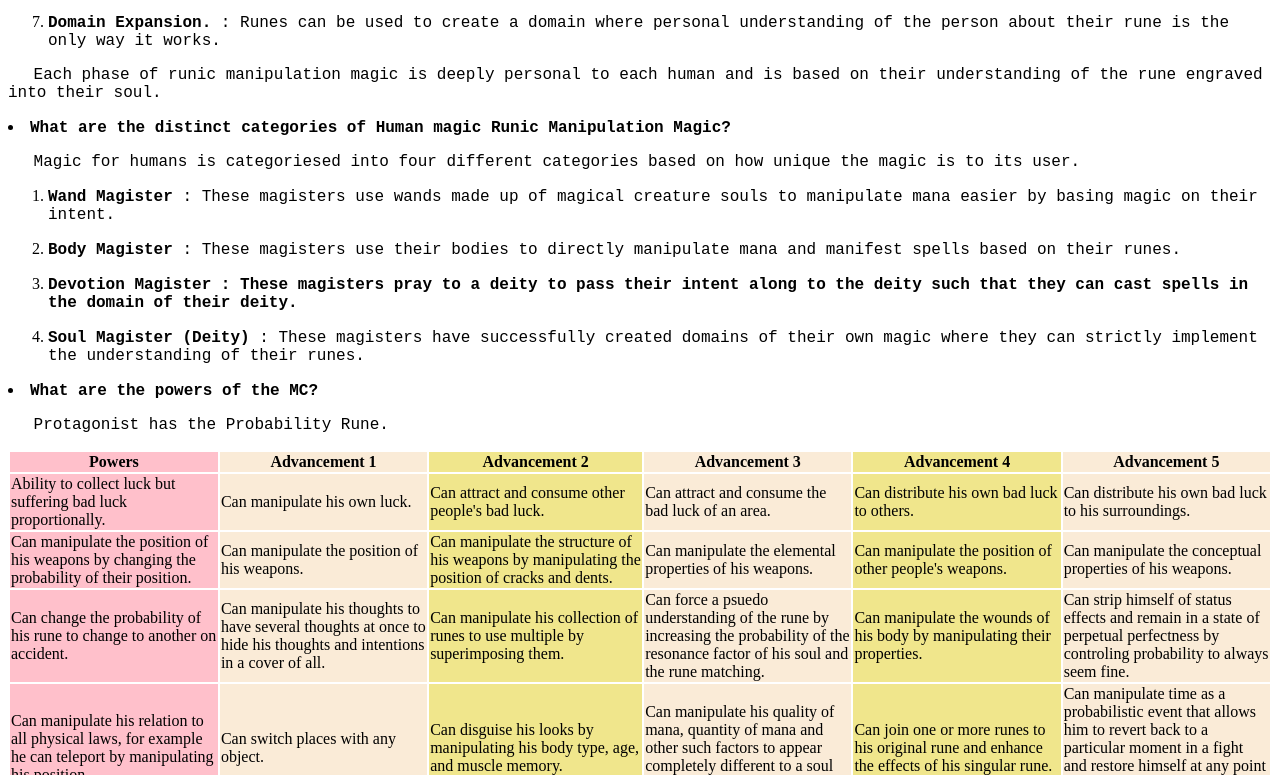
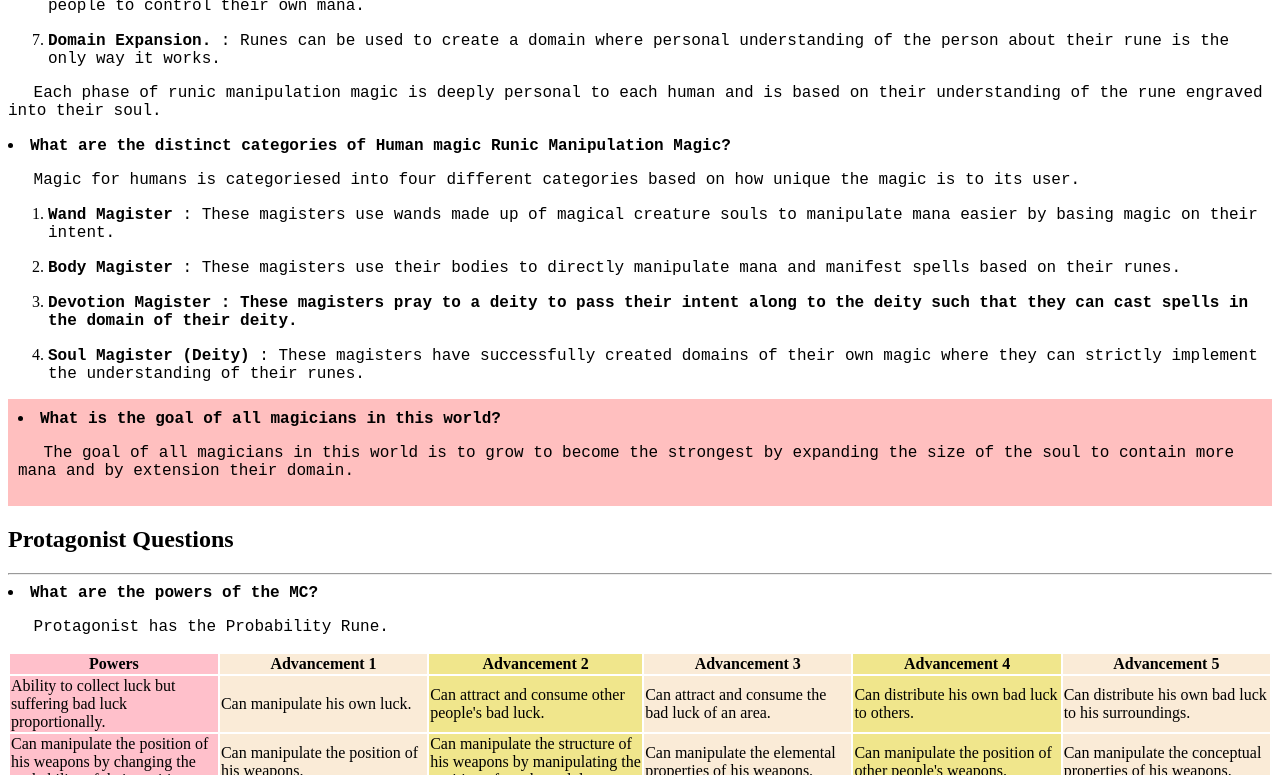
Before and after one commit to UtkarshJha329/Fantasy-Story, a plain HTML site: page FantatsyStory.html in a window 1280 px wide. Shown: the part 1877-2652 px from the top of the page. Drawn offline with Linux system fonts and the light colour scheme.

Commit message:
Minor Changes.
Basic questions added to clear things up like how magic works and the aim of all the magicians being to increase their soul size to expand their domain.

```diff
--- a/FantatsyStory.html
+++ b/FantatsyStory.html
@@ -44,7 +44,7 @@
     <p> &emsp;     <img src="WorldMapPlainPowerRegionLabled.png.png" alt="World Map" style="width:854px;height:480px;">    </p>
 
     <li><p style="display: inline;"> <b> What powers the magic of this world? </b> </p></li>
-    <p> &emsp; Magic of this world is powered by mana. </p>
+    <p> &emsp; Magic of this world is powered by mana. The greater the amount of mana for a magical creature, the stronger the effect of their magic will be. </p>
 
     <li><p style="display: inline;"> <b> How does magic in this world work? </b> </p></li>
     <p> &emsp; Magic works differently for different races. </p>
@@ -79,7 +79,13 @@
         <li> <p> <b> Soul Magister (Deity) </b> : These magisters have successfully created domains of their own magic where they can strictly implement the understanding of their runes. </p> </li>
     </ol>
 
+    <div class="magicians-aim">
+        <li><p style="display: inline;"> <b> What is the goal of all magicians in this world? </b> </p></li>
+        <p> &emsp; The goal of all magicians in this world is to grow to become the strongest by expanding the size of the soul to contain more mana and by extension their domain. </p>
+    </div>
 
+    <h2>Protagonist Questions</h2>
+    <hr>
 
     <li><p style="display: inline;"> <b> What are the powers of the MC? </b> </p></li>
     <p> &emsp; Protagonist has the Probability Rune. </p>
--- a/PageStyle.css
+++ b/PageStyle.css
@@ -22,3 +22,8 @@ td {
     background-color: khaki;
 
 }
+
+.magicians-aim {
+    padding: 10px;
+    background-color: rgba(255, 0, 0, 0.25);
+}
```
